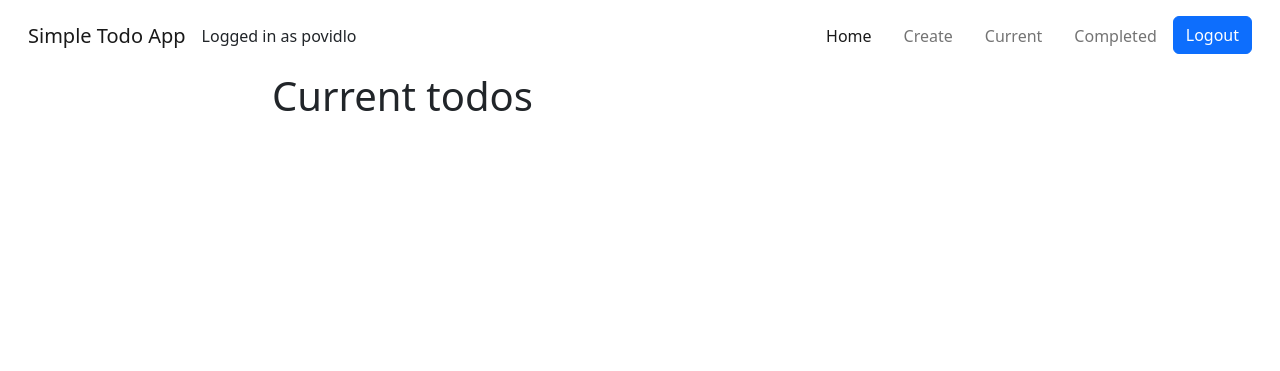
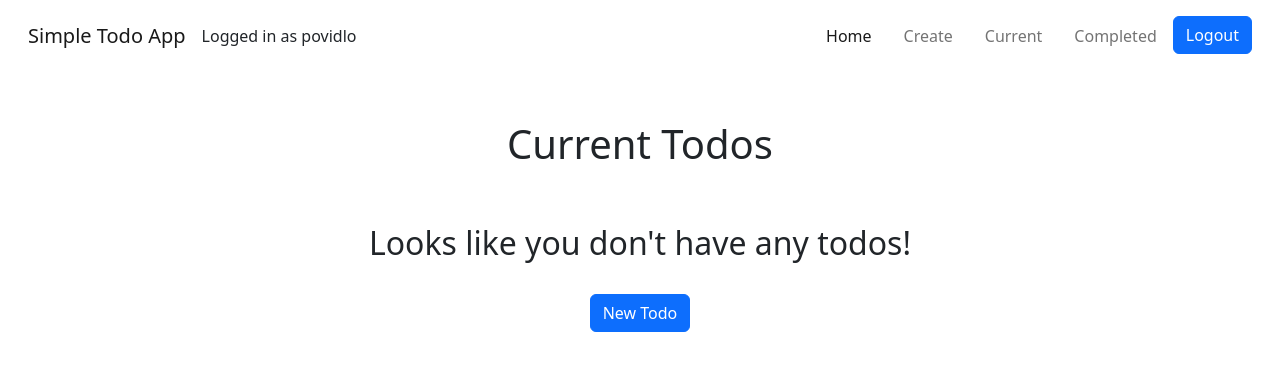
Before and after one commit to despaired-povidlo/django-todo-app, a Django app: page /current/ in a window 1280 px wide. Shown: the top 371 px of the page. Run offline with Django 4.2, Linux system fonts and the light colour scheme; a user stored in the database is signed in; data comes from the database, SQL or seed files in the repository; both versions use the stored data as it was after the commit.

Commit message:
Fixed navbar not working on a few pages. Fixed signup form to handle empty password fields. Added basic design to current todos page

```diff
--- a/todo/static/css/styles.css
+++ b/todo/static/css/styles.css
@@ -0,0 +1,3 @@
+::marker {
+    content: none;
+}
--- a/todo/templates/todo/base.html
+++ b/todo/templates/todo/base.html
@@ -39,11 +39,25 @@
         <button class="btn btn-primary" type="submit">Logout</button>
     </form>
 {% else %}
-        <li class="nav-item">
-    <a class="nav-link mx-2" href="{% url 'signup_user' %}">Sign up</a>
-    <a class="nav-link mx-2" href="{% url 'login_user' %}">Login</a>
+    <button class="navbar-toggler" type="button" data-bs-toggle="collapse" data-bs-target="#navbarNavDropdown" aria-controls="navbarNavDropdown" aria-expanded="false" aria-label="Toggle navigation">
+        <span class="navbar-toggler-icon"></span>
+    </button>
+    <div class=" collapse navbar-collapse" id="navbarNavDropdown">
+        <ul class="navbar-nav ms-auto ">
+{#            <button class="btn btn-primary">#}
+{#                <a href="{% url 'signup_user' %}" style="color: #ffffff; text-decoration: none;">Sign up</a>#}
+{#            </button>#}
+{#            <button class="btn btn-primary">#}
+{#                <a href="{% url 'login_user' %}" style="color: #ffffff; text-decoration: none;">Login</a>#}
+{#            </button>#}
+                <li class="nav-item">
+                    <a class="nav-link mx-2" href="{% url 'signup_user' %}">Sign up</a>
+                </li>
+                <li class="nav-item">
+                    <a class="nav-link mx-2" href="{% url 'login_user' %}">Login</a>
+                </li>
 {% endif %}
-        </li>
+
     </ul>
   </div>
 </div>
--- a/todo/templates/todo/current.html
+++ b/todo/templates/todo/current.html
@@ -7,18 +7,38 @@
 </head>
 <body>
 {% block content %}
-    <h1>Current todos</h1>
-    <ul>
-    {% for todo in todos %}
-    <li>
-        <a href="{% url 'todo_view' todo.id %}">
-        {% if todo.important %}<b>{% endif %}{{ todo.title }}
-        {% if todo.important %}</b>{% endif %}
-        </a>
-        {% if todo.memo %} - {{ todo.memo }}{% endif %}
-    </li>
-    {% endfor %}
-    </ul>
+    <div class="row justify-content-center mt-5">
+        <div class="col-md-7 text-center">
+            {% if todos %}
+                 <h1>{{ todos.count }} Current Todo{{ todos.count|pluralize }}</h1>
+            {% else %}
+                           <h1>Current Todos</h1>
+            {% endif %}
+        </div>
+    </div>
+    <div class="row justify-content-center mt-5">
+        <div class="col-md-10">
+        {% if todos %}
+            <div class="list-group">
+                {% for todo in todos %}
+                    <a href="{% url 'todo_view' todo.id %}" class="list-group-item list-group-item-action
+                    {% if todo.important %} list-group-item-danger{% endif %}">
+                    <b>{{ todo.title }}</b>
+                    {% if todo.memo %} - {{ todo.memo|truncatechars:30 }}{% endif %}
+                    </a>
+                {% endfor %}
+            </div>
+        {% else %}
+            <div class="text-center">
+                <h2>Looks like you don't have any todos!</h2>
+            <br>
+            <a role="button" class="btn btn-primary" href="{% url 'create_todo' %}">New Todo</a>
+            </div>
+        {% endif %}
+        </div>
+    </div>
 {% endblock content %}
+{#        </div>#}
+{#    </div>#}
 </body>
 </html>
--- a/todo/views.py
+++ b/todo/views.py
@@ -19,7 +19,7 @@ def signup_user(request):
         context = {'form': UserCreationForm()}
         return render(request, 'todo/signup_user.html', context)
     else:
-        if request.POST['password1'] == request.POST['password2']:
+        if request.POST['password1'] == request.POST['password2'] and request.POST['password1'] and request.POST['password2']:
             try:
                 # Saving user data and redirecting him to current page
                 user = User.objects.create_user(request.POST['username'], password=request.POST['password1'])
@@ -30,9 +30,12 @@ def signup_user(request):
                 # Handling username that alrerady been taken exception
                 context = {'form': UserCreationForm(), 'error': 'This username has already been taken.'}
                 return render(request, 'todo/signup_user.html', context)
+        elif request.POST['password1'] != request.POST['password2'] and request.POST['password1'] and request.POST['password2']:
+            # Handling password not matching exception
+            context = {'form': UserCreationForm(), 'error': 'Password did not match. Please try again'}
+            return render(request, 'todo/signup_user.html', context)
         else:
-            # Handling password not matching exception
-            context = {'form': UserCreationForm(), 'error': 'Password did not match'}
+            context = {'form': UserCreationForm(), 'error': 'Something went wrong. Maybe You did not enter password?'}
             return render(request, 'todo/signup_user.html', context)
 
 
@@ -100,7 +103,6 @@ def todo_view(request, todo_pk):
 
         except ValueError:
             context = {'todo': todo,
-                       'form': form,
                        'error': 'Something went wrong... Try again'}
             return render(request, 'todo/todo_view.html', context)
 
```
Also changed, not shown: db.sqlite3.
